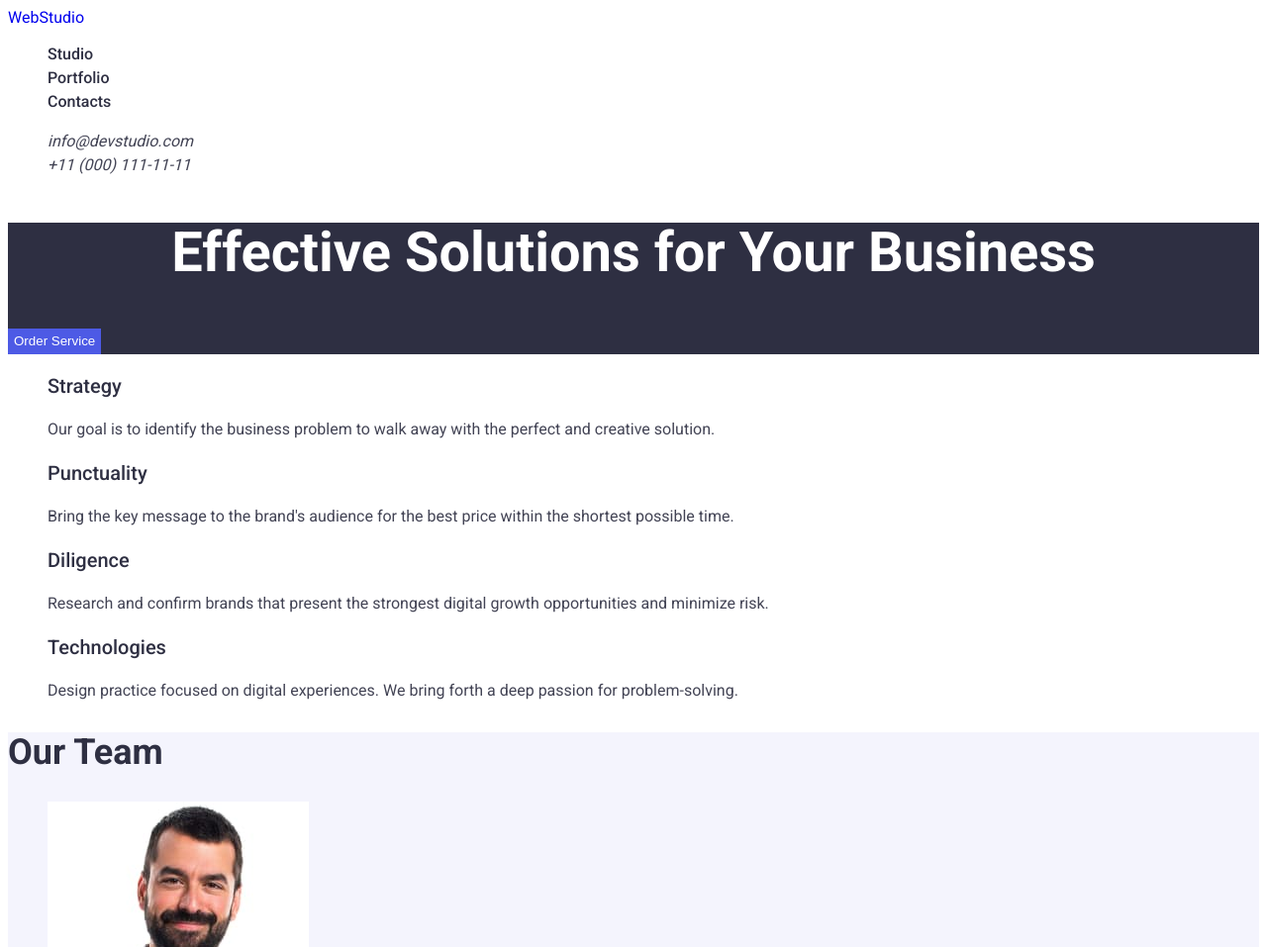
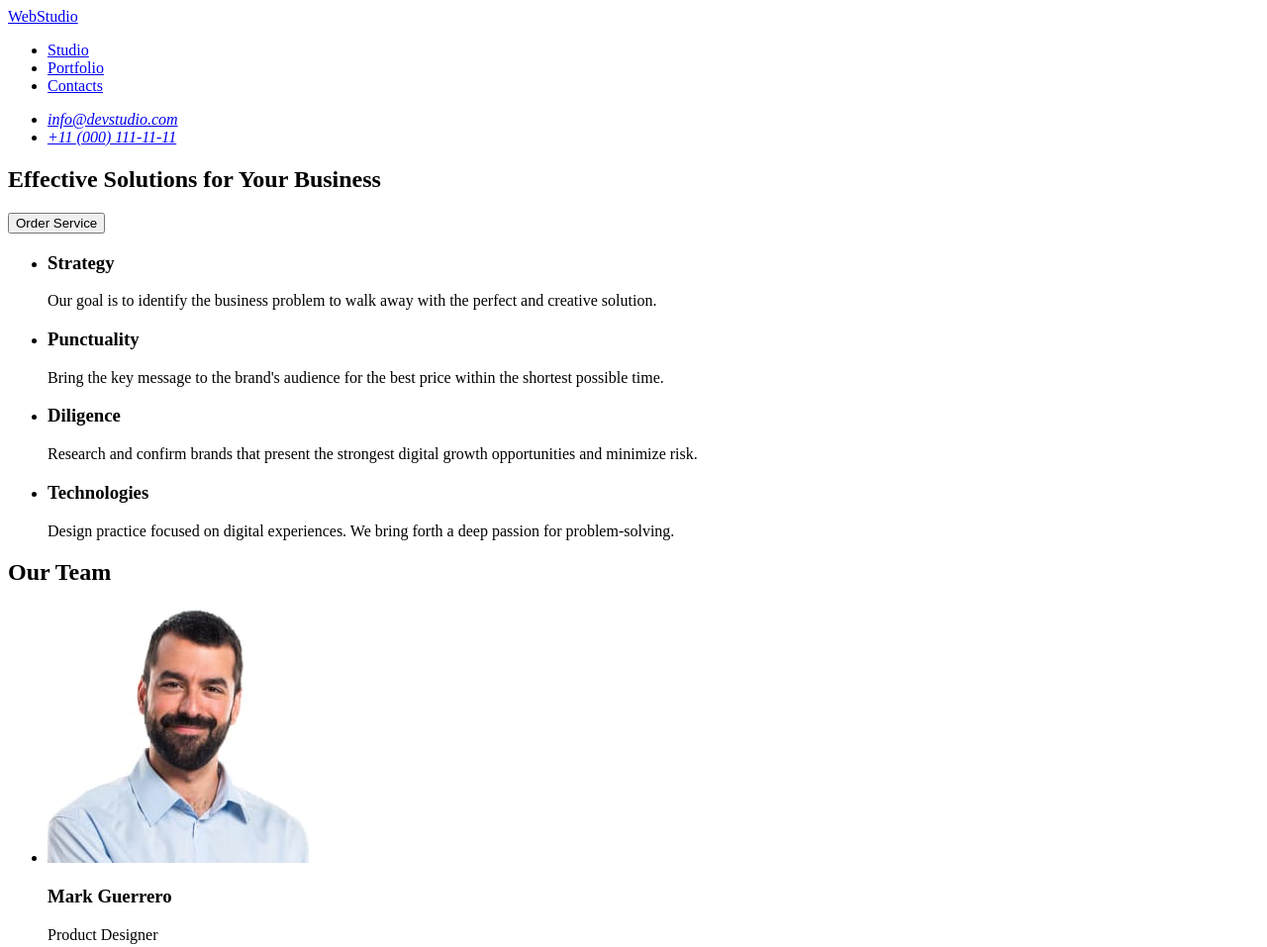
Before and after one commit to MykhailoSyvous/goit-markup-hw-01, a plain HTML site: page index.html in a window 1280 px wide. Shown: the top 957 px of the page at 99% size. Drawn offline with Linux system fonts and the light colour scheme; files that its build step writes are made by us from their sources.

Commit message:
deleted style

```diff
--- a/css/stylle.css
+++ /dev/null
@@ -1,139 +0,0 @@
-:root{
-    --color-grimery:#2E2F42;
-    --color-brend:#4D5AE5;
-    --color-brend-hover:#404BBF;
-    --color-secundery:#434455;
-    --color-hero-title-text:#FFF;
-    --color-hero-button-text:#FFF;
-    --backraund-section-our-team:#F4F4FD;
-    --footer-logo:#F4F4FD;
-    --footer-text:#F4F4FD;
-
-
-}
-body{
-    color:var(--color-grimery);
-    font-family: 'Roboto', sans-serif;
-    font-weight: 400;
-    font-size: 16px;
-}
-ul {
-    list-style-type: none;
-}
-a {
-    text-decoration: none;
-}
-/* header */
-.logo-header{
-    color: var(--color-grimery);
-    font-size: 18px;
-    text-decoration: none;
-    font-family: 'Raleway';
-    font-weight: 700;
-    font-size: 18px;
-    line-height: 21px;
-}
-.akcent-hrader-logo{
-   color: var(--color-brend);
-}
-.header-link{
-    color: var(--color-grimery);
-    text-decoration: none;
-    font-size: 16px;
-        font-weight: 500;
-        line-height: 24px;
-}
-.header-link:hover,.header-link:focus{
-    color: var(--color-brend-hover);
-}
-.contacts-link{color: var(--color-secundery);
-    line-height: 24px;
-
-}
-.contacts-link:hover{color: var(--color-brend-hover);
-
-}
-/* herro-section */
-.hero-section{
-    background-color: var(--color-grimery);
-}
-.hero-title{
-    color:var(--color-hero-title-text);
-    font-family: "Roboto";
-    font-weight: 700;
-    font-size: 56px;
-    line-height: 60px;
-    text-align: center;
-
-}
-.hero-button{background-color:var(--color-brend);
-    color: var(--color-hero-button-text);
-    border: none;
-    font-weight: 500;
-    line-height: 24px;
-    text-align: center;
-        cursor: pointer;
-
-}
-.hero-button:hover,.hero-button:focus{
-background-color: var(--color-brend-hover);
-}
-.advantages-title{
-    font-size: 20px;
-    font-weight: 500;
-    line-height: 24px;
-}
-.text-advantages{
-    color: var(--color-secundery);
-    line-height: 24px;
-}
-/* our-team-sections */
-.Our-team-sections{
-    background-color: var(--backraund-section-our-team);
-}
-.title-sections{
-    font-size: 36px;
-    font-weight: 700;
-    line-height: 40px;
-}
-.name-employees{
-    font-size: 20px;
-    font-weight: 500;
-    line-height: 24px;
-}
-
-.profetion{
-
-    color: var(--color-grimery);
-    line-height: 24px;
-}
-/* portfolio */
-.servises{
-    font-size: 20px;
-    font-weight: 500;
-    line-height: 24px;
-}
-.activity{
-    line-height: 24px;
-}
-/* footer */
-.footer-sections{
-    background-color: var(--color-secundery);
-}
-.footer-logo{
-color: var(--footer-logo);
-text-decoration: none;
-font-family: 'Raleway';
-font-size: 18px;
-font-weight: 700;
-line-height: 21px;
-}
-.footer-logo-akcent{
-color: var(--color-brend);
-
-}
-.footer-text{
-    color: var(--footer-text);
-    line-height: 24px;
-
-}
--- a/index.html
+++ b/index.html
@@ -80,7 +80,7 @@
         </ul>
       </section>
       <!-- our team section -->
-      <section style="background-color: #f4f4fd" class="Our-team-sections">
+      <section class="Our-team-sections">
         <h2 class="title-sections">Our Team</h2>
         <ul>
           <li>
```
